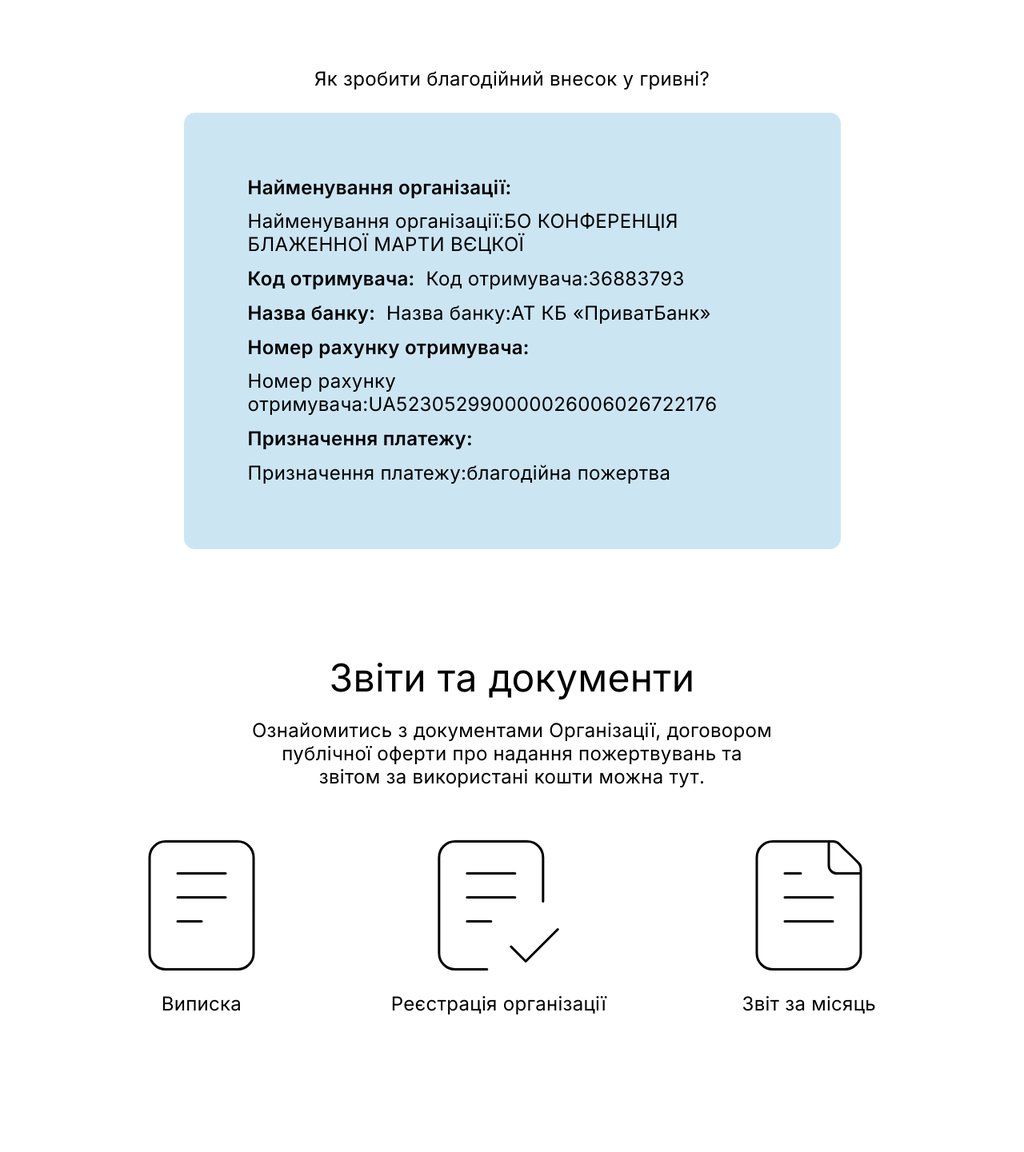
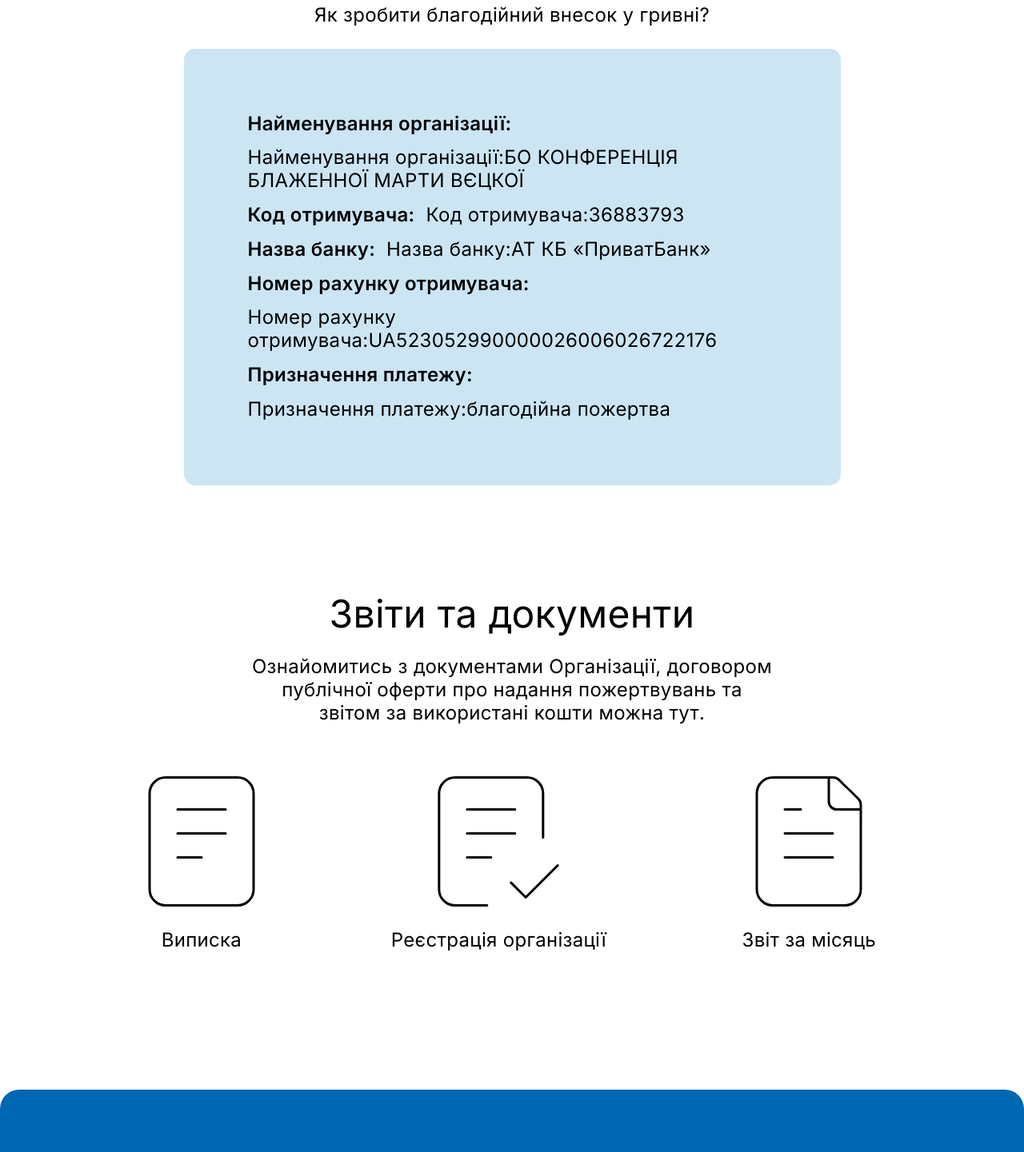
Before and after one commit to PopovYehor/conf-init, a Next.js app: page /support in a window 1280 px wide. Shown: the part 1193-2634 px from the top of the page at 80% size. Built offline with nearby package versions, Linux system fonts and the light colour scheme; no server answers.

Commit message:
ref components

```diff
--- a/src/components/SupportUs/Report/report.module.scss
+++ b/src/components/SupportUs/Report/report.module.scss
@@ -71,7 +71,8 @@
                     @media screen and (min-width: 769px){
                         margin-top: 28px;
                     }
-                    p{
+                    text-align: center;
+                    a{
                         @media screen and (min-width: 769px){
                             @include t1;
                         }
@@ -79,7 +80,12 @@
                             @include t5;
                         }
                         text-align: center;
+                        text-decoration: none;
+                        cursor: pointer;
                     }
+                    /* a:hover{
+                        color: $color_blue_main
+                    } */
                 }
                 .document_item_icon{
                     display: flex;
@@ -100,3 +106,8 @@
         }
     }
 }
+.document_item_wrap:hover{
+    a{
+        color: $color_blue_main !important;
+    }
+}
--- a/src/components/SupportUs/Report/report.tsx
+++ b/src/components/SupportUs/Report/report.tsx
@@ -28,7 +28,7 @@ export default function Report(){
                             <div className={styles.document_item_wrap} key={item.name}>
                                 <Link className={styles.document_item_icon} href={item.url} target='_blank'>{item.img}</Link>
                                 <div className={styles.document_item_text}>
-                                    <p>{item.name}</p>
+                                    <Link href={item.url}>{item.name}</Link>
                                 </div>
                             </div>
                         )
--- a/src/components/SupportUs/Requisits/requisits.module.scss
+++ b/src/components/SupportUs/Requisits/requisits.module.scss
@@ -15,11 +15,9 @@
         display: flex;
         flex-direction: column;
         @media screen and (min-width: 769px){
-            gap: 80px;
             margin: 0 100px;
         }
         @media screen and (max-width: 768px){
-            gap: 42px;
             margin: 0 20px;
         }
         .requsits_text_wrap{
--- a/src/components/main/evants/evantItem/evantItem.module.scss
+++ b/src/components/main/evants/evantItem/evantItem.module.scss
@@ -5,8 +5,6 @@
         width: 610px;
     }
 }
-
-
 
 @media screen and (min-width: 769px) {
         .evant_item_img{
--- a/src/interfaces/main/main.interface.ts
+++ b/src/interfaces/main/main.interface.ts
@@ -3,7 +3,7 @@ import { IImageItem } from "../image/image.interfaces";
 
 export interface IDefaultData{
     _id: string;
-    __v: number;
+    __v?: number;
 }
 
 export interface IDBDefault extends IDefaultData{
```
